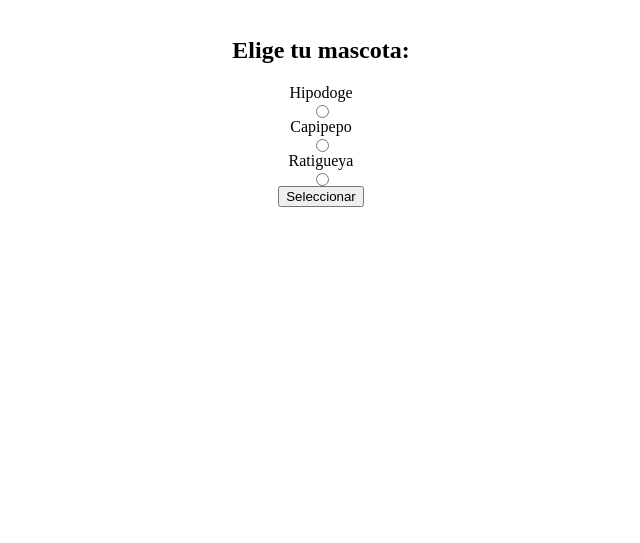
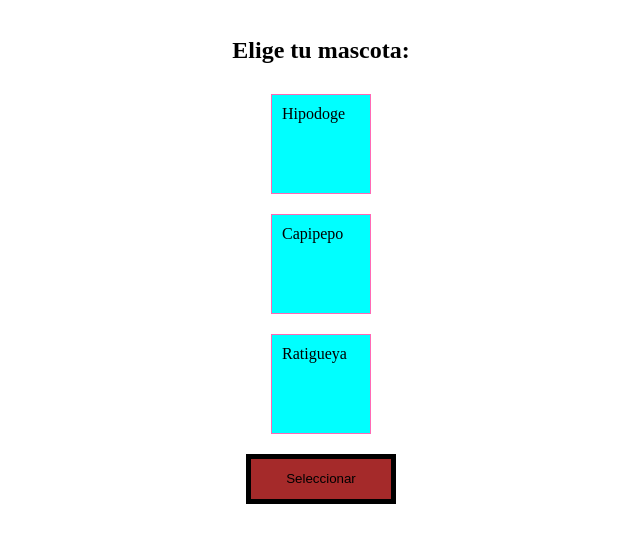
Before and after one commit to Juancherry500/programar, a plain HTML site: page mokepon/mokepon.html in a window 1280 px wide. Shown: the part 81-624 px from the top of the page, without its empty margins (319-959 px from the left). Drawn offline with Linux system fonts and the light colour scheme.

Commit message:
Modelo de caja, Clase 35

```diff
--- a/mokepon/mokepon.html
+++ b/mokepon/mokepon.html
@@ -12,13 +12,13 @@
 
             <h2>Elige tu mascota:</h2>
 
-                <label for="hipodoge">Hipodoge</label>
+                <label class="tarjeta-de-mokepon"for="hipodoge">Hipodoge</label>
                 <input type="radio" name="mascota" id="hipodoge"/>
 
-                <label for="capipepo">Capipepo</label>
+                <label class="tarjeta-de-mokepon" for="capipepo">Capipepo</label>
                 <input type="radio" name="mascota" id="capipepo"/>
 
-                <label for="ratigueya">Ratigueya</label>
+                <label class="tarjeta-de-mokepon" for="ratigueya">Ratigueya</label>
                 <input type="radio" name="mascota" id="ratigueya"/>
 
 
--- a/mokepon/styles.css
+++ b/mokepon/styles.css
@@ -10,3 +10,23 @@
     justify-content: center;
     align-items: center;
 }
+.tarjeta-de-mokepon{
+    width: 100px;
+    height: 100px;
+    background-color: aqua;
+    padding: 10px;
+    margin: 10px;
+    box-sizing: border-box;
+    border: 1px solid hotpink;
+}
+input{
+    display: none;
+}
+#boton-mascota{
+    height: 50px;
+    width: 150px;
+    background-color: brown;
+    margin: 10px;
+    border: 5px solid black;
+
+}
```
